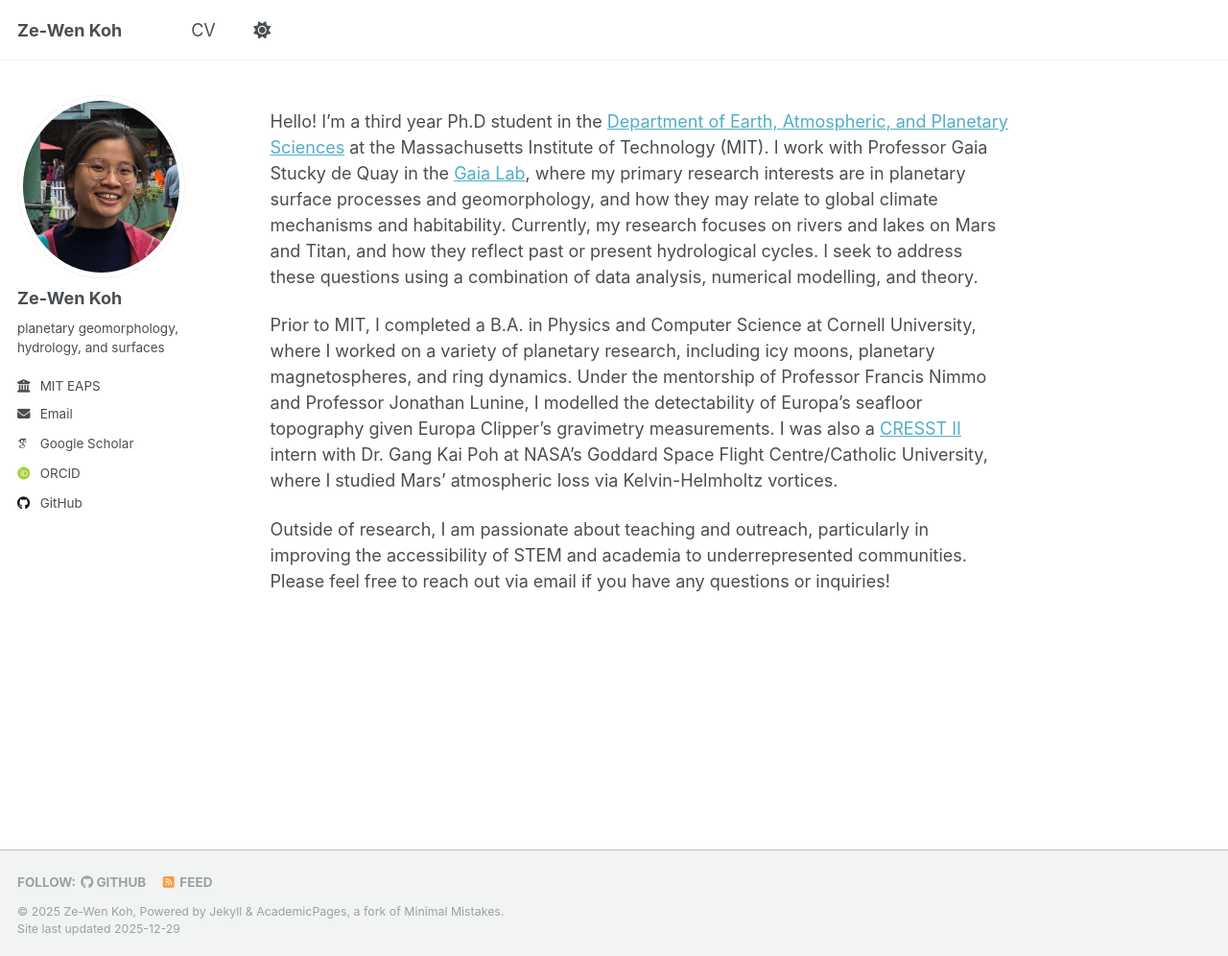
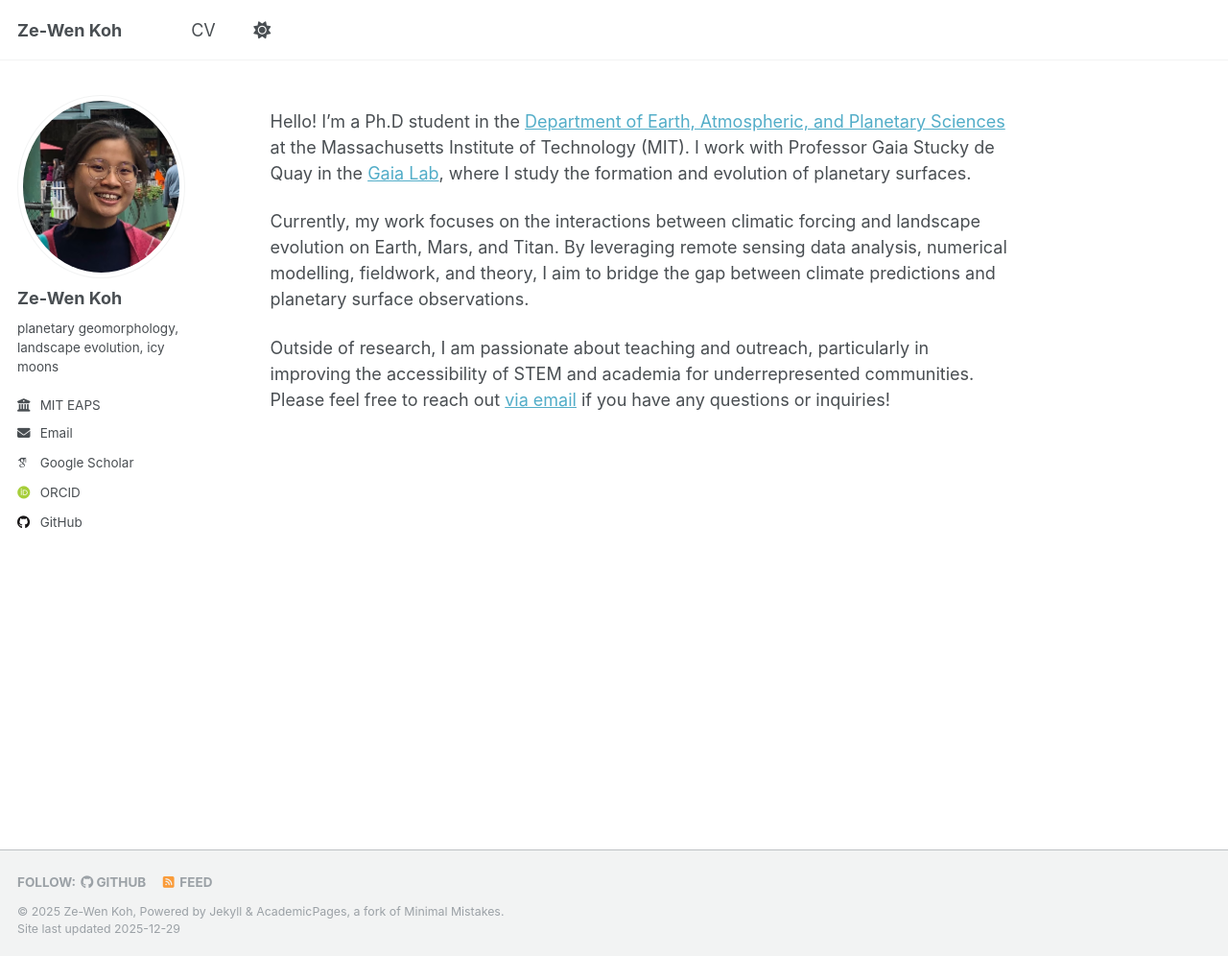
Before and after one commit to kohzewen/kohzewen.github.io, a Jekyll site: the page built from _pages/about.md, in a window 1280 px wide and 996 px high. Shown: the whole window at 96% size. Built offline with Jekyll 4.4.1, drawn with Linux system fonts in a browser that asks for light colours; some web fonts are replaced.

Commit message:
updated bio

```diff
--- a/_config.yml
+++ b/_config.yml
@@ -25,7 +25,7 @@ author:
   avatar           : "headshot.jpg"
   name             : "Ze-Wen Koh"
   pronouns         : # "she/her"
-  bio              : "planetary geomorphology, hydrology, and surfaces"
+  bio              : "planetary geomorphology, landscape evolution, icy moons"
   location         :
   employer         : "MIT EAPS"
   uri              : # URL
--- a/_pages/about.md
+++ b/_pages/about.md
@@ -7,8 +7,8 @@ redirect_from:
   - /about.html
 ---
 
-Hello! I'm a third year Ph.D student in the [Department of Earth, Atmospheric, and Planetary Sciences](https://eaps.mit.edu/) at the Massachusetts Institute of Technology (MIT). I work with Professor Gaia Stucky de Quay in the [Gaia Lab](https://thegaialab.com/), where my primary research interests are in planetary surface processes and geomorphology, and how they may relate to global climate mechanisms and habitability. Currently, my research focuses on rivers and lakes on Mars and Titan, and how they reflect past or present hydrological cycles. I seek to address these questions using a combination of data analysis, numerical modelling, and theory.
+Hello! I'm a Ph.D student in the [Department of Earth, Atmospheric, and Planetary Sciences](https://eaps.mit.edu/) at the Massachusetts Institute of Technology (MIT). I work with Professor Gaia Stucky de Quay in the [Gaia Lab](https://thegaialab.com/), where I study the formation and evolution of planetary surfaces.
 
-Prior to MIT, I completed a B.A. in Physics and Computer Science at Cornell University, where I worked on a variety of planetary research, including icy moons, planetary magnetospheres, and ring dynamics. Under the mentorship of Professor Francis Nimmo and Professor Jonathan Lunine, I modelled the detectability of Europa's seafloor topography given Europa Clipper's gravimetry measurements. I was also a [CRESST II](https://cresst2.umd.edu/index.html) intern with Dr. Gang Kai Poh at NASA's Goddard Space Flight Centre/Catholic University, where I studied Mars' atmospheric loss via Kelvin-Helmholtz vortices.
+Currently, my work focuses on the interactions between climatic forcing and landscape evolution on Earth, Mars, and Titan. By leveraging remote sensing data analysis, numerical modelling, fieldwork, and theory, I aim to bridge the gap between climate predictions and planetary surface observations.
 
-Outside of research, I am passionate about teaching and outreach, particularly in improving the accessibility of STEM and academia to underrepresented communities. Please feel free to reach out via email if you have any questions or inquiries!
+Outside of research, I am passionate about teaching and outreach, particularly in improving the accessibility of STEM and academia for underrepresented communities. Please feel free to reach out [via email](mailto:kohzewen@mit.edu) if you have any questions or inquiries!
```
Also changed, not shown: 2 other files.
